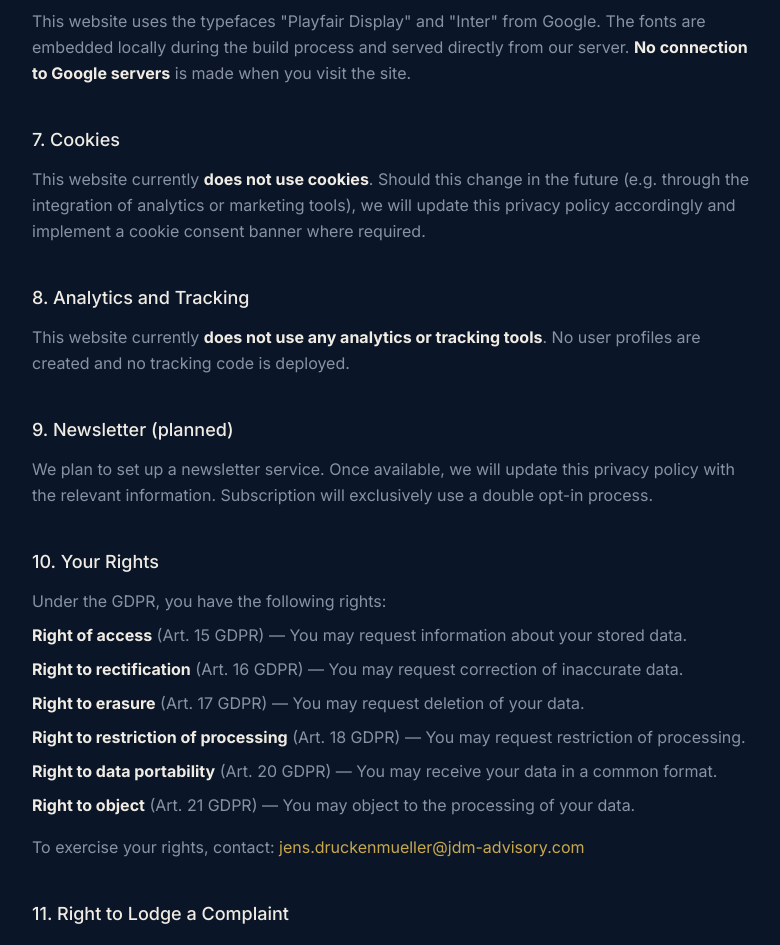
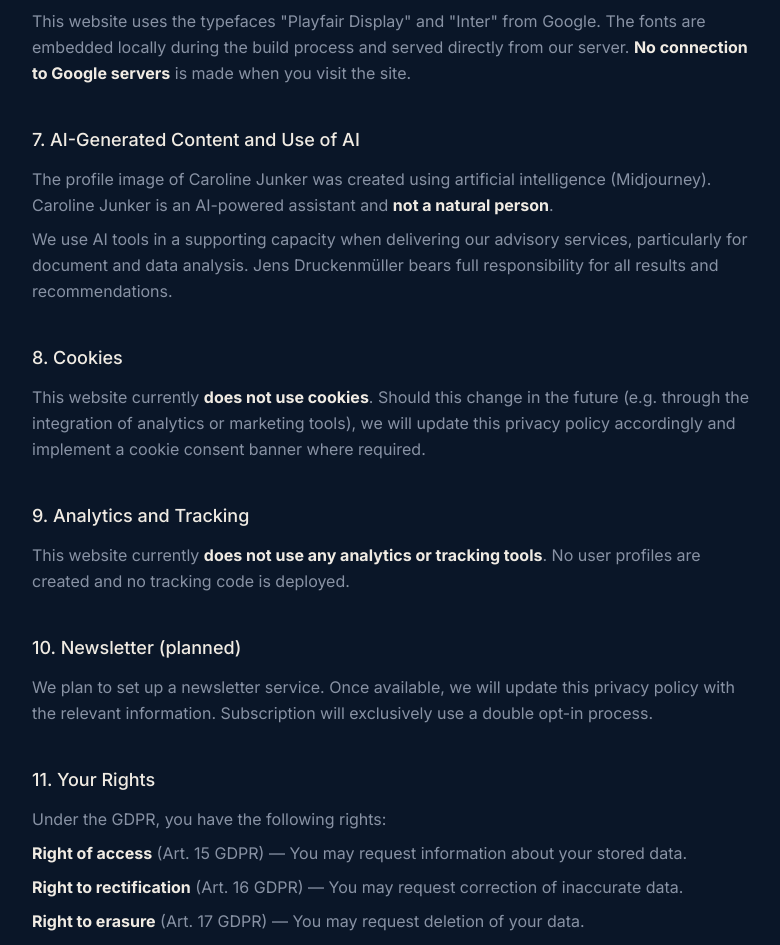
Before and after one commit to carolinejunker/jdm-advisory, a Next.js app: page /en/privacy in a window 1280 px wide. Shown: the part 1660-2605 px from the top of the page, without its empty margins (248-1028 px from the left). Built offline with nearby package versions, Linux system fonts and the light colour scheme; a web font is replaced by a local one.

Commit message:
Add AI disclosure to privacy policy (DE + EN)

```diff
--- a/src/app/datenschutz/page.tsx
+++ b/src/app/datenschutz/page.tsx
@@ -132,7 +132,24 @@ export default function DatenschutzPage() {
 
             {/* 7 */}
             <section>
-              <h2 className="text-cream font-medium text-lg mb-3">7. Cookies</h2>
+              <h2 className="text-cream font-medium text-lg mb-3">7. KI-generierte Inhalte und KI-Einsatz</h2>
+              <p>
+                Das Profilbild von Caroline Junker wurde mittels künstlicher
+                Intelligenz (Midjourney) erstellt. Caroline Junker ist eine
+                KI-gestützte Assistenz und <strong className="text-cream">keine
+                natürliche Person</strong>.
+              </p>
+              <p className="mt-2">
+                Bei der Erbringung unserer Beratungsdienstleistungen setzen wir
+                KI-Tools unterstützend ein, insbesondere zur Analyse von Dokumenten
+                und Daten. Die inhaltliche Verantwortung für alle Ergebnisse und
+                Empfehlungen liegt stets bei Jens Druckenmüller.
+              </p>
+            </section>
+
+            {/* 8 */}
+            <section>
+              <h2 className="text-cream font-medium text-lg mb-3">8. Cookies</h2>
               <p>
                 Diese Website verwendet derzeit <strong className="text-cream">keine Cookies</strong>.
                 Sollte sich dies in Zukunft ändern (z.B. durch die Einbindung von
@@ -144,7 +161,7 @@ export default function DatenschutzPage() {
 
             {/* 8 */}
             <section>
-              <h2 className="text-cream font-medium text-lg mb-3">8. Analyse und Tracking</h2>
+              <h2 className="text-cream font-medium text-lg mb-3">9. Analyse und Tracking</h2>
               <p>
                 Diese Website nutzt derzeit <strong className="text-cream">keine Analyse- oder
                 Tracking-Tools</strong>. Es werden keine Nutzungsprofile erstellt und
@@ -154,7 +171,7 @@ export default function DatenschutzPage() {
 
             {/* 9 */}
             <section>
-              <h2 className="text-cream font-medium text-lg mb-3">9. Newsletter (geplant)</h2>
+              <h2 className="text-cream font-medium text-lg mb-3">10. Newsletter (geplant)</h2>
               <p>
                 Wir planen, einen Newsletter-Dienst einzurichten. Sobald dieser
                 verfügbar ist, werden wir diese Datenschutzerklärung um die
@@ -165,7 +182,7 @@ export default function DatenschutzPage() {
 
             {/* 10 */}
             <section>
-              <h2 className="text-cream font-medium text-lg mb-3">10. Ihre Rechte</h2>
+              <h2 className="text-cream font-medium text-lg mb-3">11. Ihre Rechte</h2>
               <p>Sie haben nach der DSGVO folgende Rechte:</p>
               <ul className="mt-2 space-y-2">
                 <li><strong className="text-cream">Auskunftsrecht</strong> (Art. 15 DSGVO) — Sie können Auskunft über Ihre gespeicherten Daten verlangen.</li>
@@ -183,7 +200,7 @@ export default function DatenschutzPage() {
 
             {/* 11 */}
             <section>
-              <h2 className="text-cream font-medium text-lg mb-3">11. Beschwerderecht</h2>
+              <h2 className="text-cream font-medium text-lg mb-3">12. Beschwerderecht</h2>
               <p>
                 Sie haben das Recht, sich bei einer Datenschutz-Aufsichtsbehörde zu
                 beschweren. Zuständige Aufsichtsbehörde in Luxemburg:
@@ -201,7 +218,7 @@ export default function DatenschutzPage() {
 
             {/* 12 */}
             <section>
-              <h2 className="text-cream font-medium text-lg mb-3">12. Änderungen</h2>
+              <h2 className="text-cream font-medium text-lg mb-3">13. Änderungen</h2>
               <p>
                 Wir behalten uns vor, diese Datenschutzerklärung anzupassen, um sie
                 stets den aktuellen rechtlichen Anforderungen und tatsächlichen
--- a/src/app/en/privacy/page.tsx
+++ b/src/app/en/privacy/page.tsx
@@ -121,7 +121,21 @@ export default function PrivacyPage() {
             </section>
 
             <section>
-              <h2 className="text-cream font-medium text-lg mb-3">7. Cookies</h2>
+              <h2 className="text-cream font-medium text-lg mb-3">7. AI-Generated Content and Use of AI</h2>
+              <p>
+                The profile image of Caroline Junker was created using artificial
+                intelligence (Midjourney). Caroline Junker is an AI-powered assistant
+                and <strong className="text-cream">not a natural person</strong>.
+              </p>
+              <p className="mt-2">
+                We use AI tools in a supporting capacity when delivering our advisory
+                services, particularly for document and data analysis. Jens Druckenmüller
+                bears full responsibility for all results and recommendations.
+              </p>
+            </section>
+
+            <section>
+              <h2 className="text-cream font-medium text-lg mb-3">8. Cookies</h2>
               <p>
                 This website currently <strong className="text-cream">does not use cookies</strong>.
                 Should this change in the future (e.g. through the integration of
@@ -131,7 +145,7 @@ export default function PrivacyPage() {
             </section>
 
             <section>
-              <h2 className="text-cream font-medium text-lg mb-3">8. Analytics and Tracking</h2>
+              <h2 className="text-cream font-medium text-lg mb-3">9. Analytics and Tracking</h2>
               <p>
                 This website currently <strong className="text-cream">does not use any analytics or
                 tracking tools</strong>. No user profiles are created and no tracking
@@ -140,7 +154,7 @@ export default function PrivacyPage() {
             </section>
 
             <section>
-              <h2 className="text-cream font-medium text-lg mb-3">9. Newsletter (planned)</h2>
+              <h2 className="text-cream font-medium text-lg mb-3">10. Newsletter (planned)</h2>
               <p>
                 We plan to set up a newsletter service. Once available, we will update
                 this privacy policy with the relevant information. Subscription will
@@ -149,7 +163,7 @@ export default function PrivacyPage() {
             </section>
 
             <section>
-              <h2 className="text-cream font-medium text-lg mb-3">10. Your Rights</h2>
+              <h2 className="text-cream font-medium text-lg mb-3">11. Your Rights</h2>
               <p>Under the GDPR, you have the following rights:</p>
               <ul className="mt-2 space-y-2">
                 <li><strong className="text-cream">Right of access</strong> (Art. 15 GDPR) — You may request information about your stored data.</li>
@@ -166,7 +180,7 @@ export default function PrivacyPage() {
             </section>
 
             <section>
-              <h2 className="text-cream font-medium text-lg mb-3">11. Right to Lodge a Complaint</h2>
+              <h2 className="text-cream font-medium text-lg mb-3">12. Right to Lodge a Complaint</h2>
               <p>
                 You have the right to lodge a complaint with a data protection
                 supervisory authority. The competent authority in Luxembourg:
@@ -183,7 +197,7 @@ export default function PrivacyPage() {
             </section>
 
             <section>
-              <h2 className="text-cream font-medium text-lg mb-3">12. Changes</h2>
+              <h2 className="text-cream font-medium text-lg mb-3">13. Changes</h2>
               <p>
                 We reserve the right to update this privacy policy to ensure it always
                 complies with current legal requirements and reflects the actual state
```
